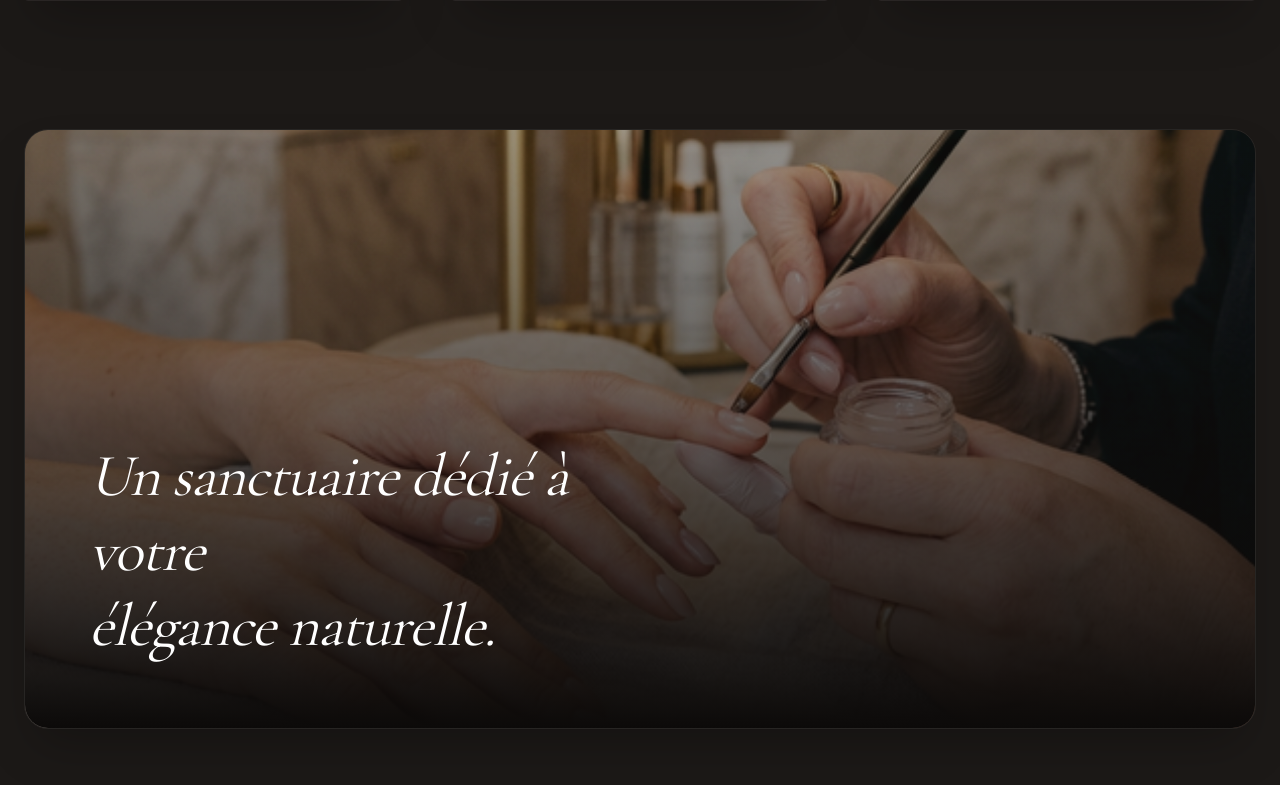
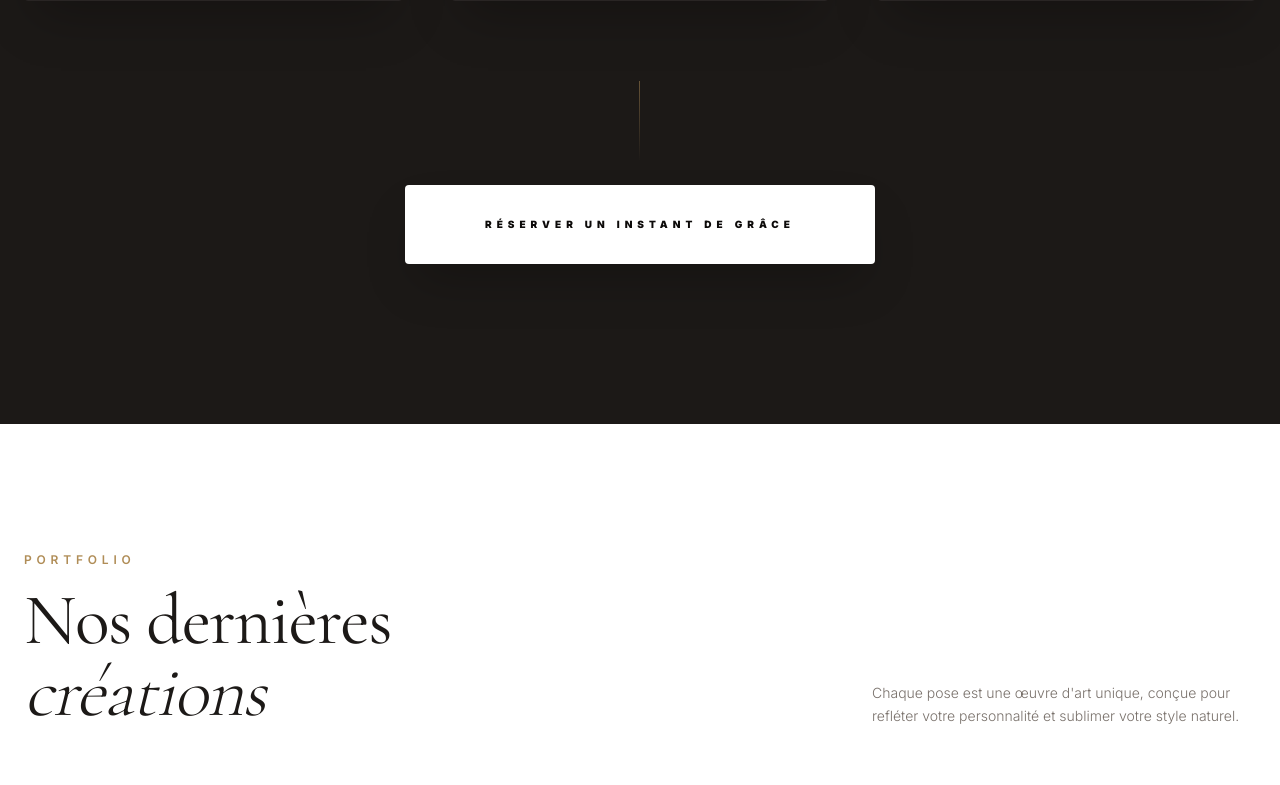
Before and after one commit to moussaouihaki/estheticienneonglerie, a Next.js app: page / in a window 1280 px wide. Shown: the part 2695-3480 px from the top of the page. Built offline with nearby package versions, Linux system fonts and the light colour scheme.

Commit message:
feat: remove services banner and sanctuary quote based on feedback

```diff
--- a/src/app/admin/settings/page.tsx
+++ b/src/app/admin/settings/page.tsx
@@ -16,7 +16,6 @@ export default function SettingsPage() {
     const [saved, setSaved] = useState(false);
     const { hours, updateDay } = useBusinessHours();
     const heroFileRef = useRef<HTMLInputElement>(null);
-    const servicesFileRef = useRef<HTMLInputElement>(null);
 
     const handleSave = () => {
         setSaved(true);
@@ -35,18 +34,6 @@ export default function SettingsPage() {
         reader.readAsDataURL(file);
     };
 
-    const handleServicesUpload = (e: React.ChangeEvent<HTMLInputElement>) => {
-        const file = e.target.files?.[0];
-        if (!file) return;
-
-        const reader = new FileReader();
-        reader.onload = (event) => {
-            const result = event.target?.result as string;
-            updateSettings({ servicesBannerImage: result });
-        };
-        reader.readAsDataURL(file);
-    };
-
     return (
         <div className="max-w-4xl space-y-10 pb-20">
 
@@ -59,7 +46,7 @@ export default function SettingsPage() {
                     <h3 className="font-serif text-xl text-stone-900">Visuels du Site</h3>
                 </div>
 
-                <div className="space-y-12">
+                <div className="space-y-6">
                     <div className="space-y-3">
                         <label className="text-[9px] uppercase tracking-[0.2em] font-black text-stone-400">Photo de la page d'accueil (Hero)</label>
                         <div className="flex gap-8 items-start">
@@ -96,44 +83,8 @@ export default function SettingsPage() {
                         </div>
                     </div>
 
-                    <div className="space-y-3 pt-6 border-t border-stone-50">
-                        <label className="text-[9px] uppercase tracking-[0.2em] font-black text-stone-400">Bannière de la section Services</label>
-                        <div className="flex gap-8 items-start">
-                            <div
-                                onClick={() => servicesFileRef.current?.click()}
-                                className="w-72 aspect-video rounded-2xl overflow-hidden border border-stone-200 shadow-lg flex-shrink-0 bg-stone-50 relative group cursor-pointer"
-                            >
-                                <img src={settings.servicesBannerImage} alt="Preview" className="w-full h-full object-cover transition-opacity group-hover:opacity-40" />
-                                <div className="absolute inset-0 flex items-center justify-center opacity-0 group-hover:opacity-100 transition-opacity">
-                                    <Plus size={32} className="text-stone-900" />
-                                </div>
-                            </div>
-                            <div className="flex-1 space-y-4">
-                                <p className="text-xs text-stone-500 leading-relaxed font-light">
-                                    Cette large photo s'affiche en bas de vos prestations. <br />
-                                    Elle renforce l'ambiance luxueuse de votre studio.
-                                </p>
-
-                                <input
-                                    ref={servicesFileRef}
-                                    type="file"
-                                    accept="image/*"
-                                    className="hidden"
-                                    onChange={handleServicesUpload}
-                                />
-
-                                <button
-                                    onClick={() => servicesFileRef.current?.click()}
-                                    className="flex items-center gap-2 px-6 py-3 border border-stone-200 rounded-xl text-[10px] font-black uppercase tracking-widest text-stone-600 hover:bg-stone-50 transition-all"
-                                >
-                                    <Upload size={14} /> Télécharger une nouvelle image
-                                </button>
-                            </div>
-                        </div>
-                    </div>
-
                     <div className="p-4 rounded-xl bg-amber-50 border border-amber-100/50">
-                        <p className="text-[10px] text-amber-700 font-medium italic">Astuce : Si vous changez de collection ou de saison, changez vos photos pour garder un site toujours frais et moderne.</p>
+                        <p className="text-[10px] text-amber-700 font-medium italic">Astuce : Si vous changez de collection ou de saison, changez simplement la photo pour rafraîchir l'accueil de votre site.</p>
                     </div>
                 </div>
             </div>
--- a/src/components/Services.tsx
+++ b/src/components/Services.tsx
@@ -99,26 +99,7 @@ export function Services() {
                     ))}
                 </div>
 
-                {/* Bottom visual */}
-                <div className="mt-32 w-full h-[600px] relative rounded-3xl overflow-hidden shadow-2xl border border-white/5">
-                    <img
-                        src={settings.servicesBannerImage}
-                        alt="Luxury Space"
-                        className="w-full h-full object-cover opacity-60 scale-105 hover:scale-100 transition-transform duration-[3s]"
-                    />
-                    <div className="absolute inset-0 bg-gradient-to-t from-stone-950 via-stone-950/40 to-transparent" />
-                    <div className="absolute bottom-16 left-16 space-y-4 max-w-xl">
-                        <motion.h4
-                            initial={{ opacity: 0, x: -20 }}
-                            whileInView={{ opacity: 1, x: 0 }}
-                            viewport={{ once: true }}
-                            className="text-4xl md:text-6xl font-serif italic text-white leading-tight"
-                        >
-                            Un sanctuaire dédié à votre <br />élégance naturelle.
-                        </motion.h4>
-                    </div>
-                </div>
-
+                {/* Final CTA */}
                 <div className="mt-20 flex flex-col items-center gap-6">
                     <div className="w-px h-20 bg-gradient-to-b from-accent/50 to-transparent" />
                     <Link
--- a/src/lib/siteSettingsStore.ts
+++ b/src/lib/siteSettingsStore.ts
@@ -5,7 +5,6 @@ import { useState, useEffect, useCallback } from "react";
 // ─── Types ────────────────────────────────────────────────────────────────────
 export type SiteSettings = {
     heroImage: string;
-    servicesBannerImage: string;
     studioName: string;
     phone: string;
     email: string;
@@ -17,7 +16,6 @@ export type SiteSettings = {
 // ─── Defaults ─────────────────────────────────────────────────────────────────
 const DEFAULT_SETTINGS: SiteSettings = {
     heroImage: "/images/hero.png",
-    servicesBannerImage: "/images/services.png",
     studioName: "Aurélia Nail Studio",
     phone: "+41 79 123 45 67",
     email: "hello@aurelianails.ch",
```
